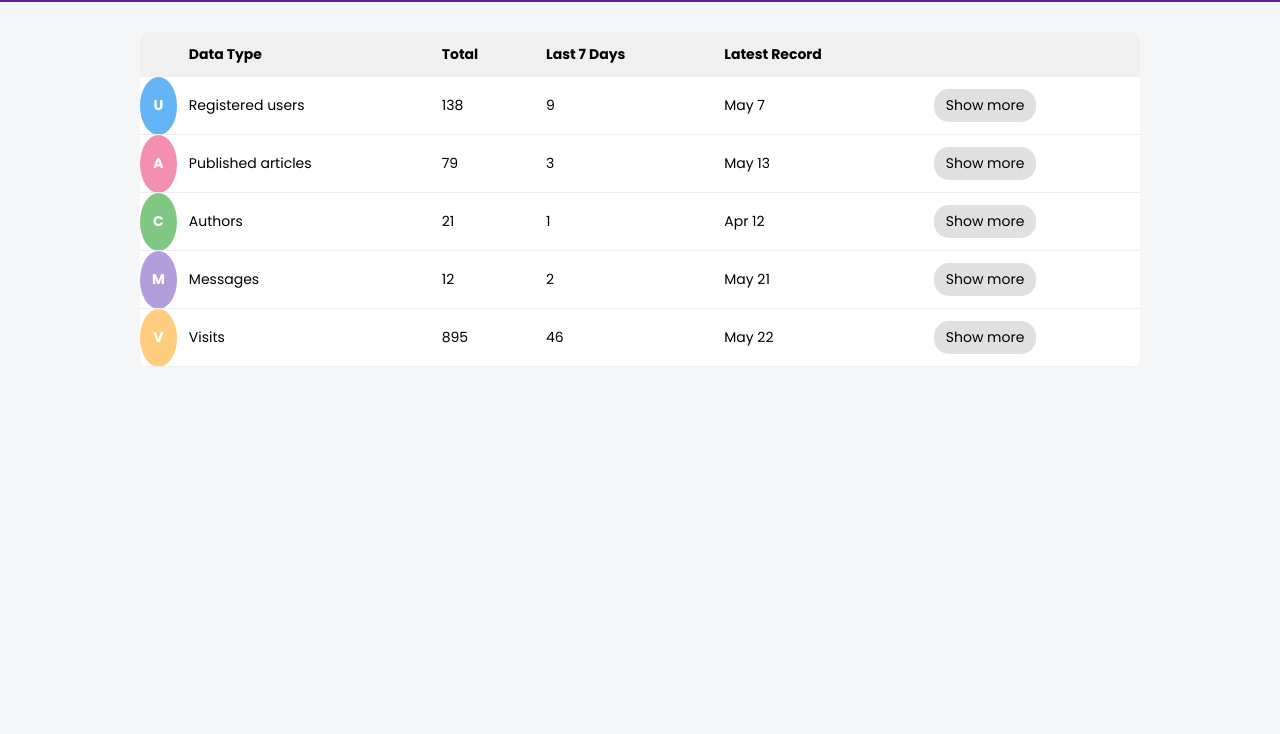
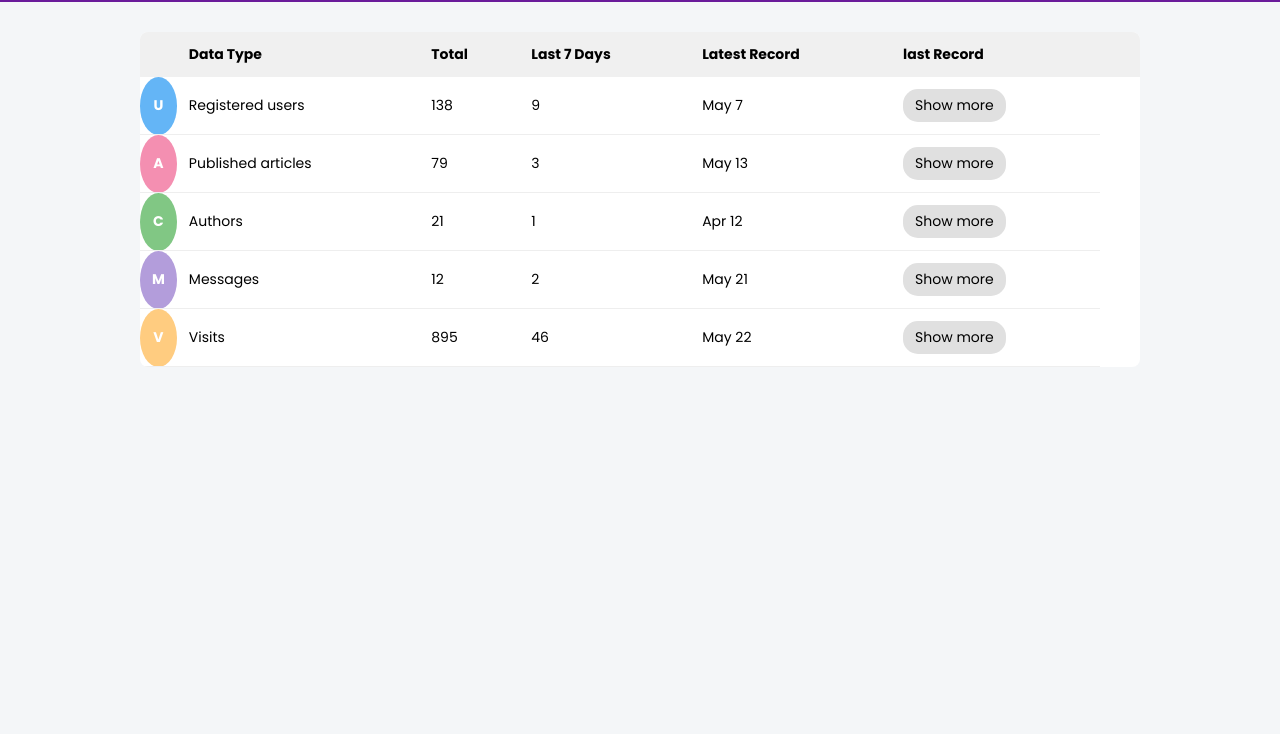
Before and after one commit to prabhjotk01/PRABHJOT_KAUR_WB_ASSIGNMENT_2, a plain HTML site: page index.html in a window 1280 px wide. Shown: the part 66-800 px from the top of the page. Drawn offline with Linux system fonts and the light colour scheme.

Commit message:
last Record

```diff
--- a/index.html
+++ b/index.html
@@ -52,6 +52,7 @@
                 <th>Total</th>
                 <th>Last 7 Days</th>
                 <th>Latest Record</th>
+                <th>last Record</th>
                 <th></th>
             </tr>
         </thead>
```
